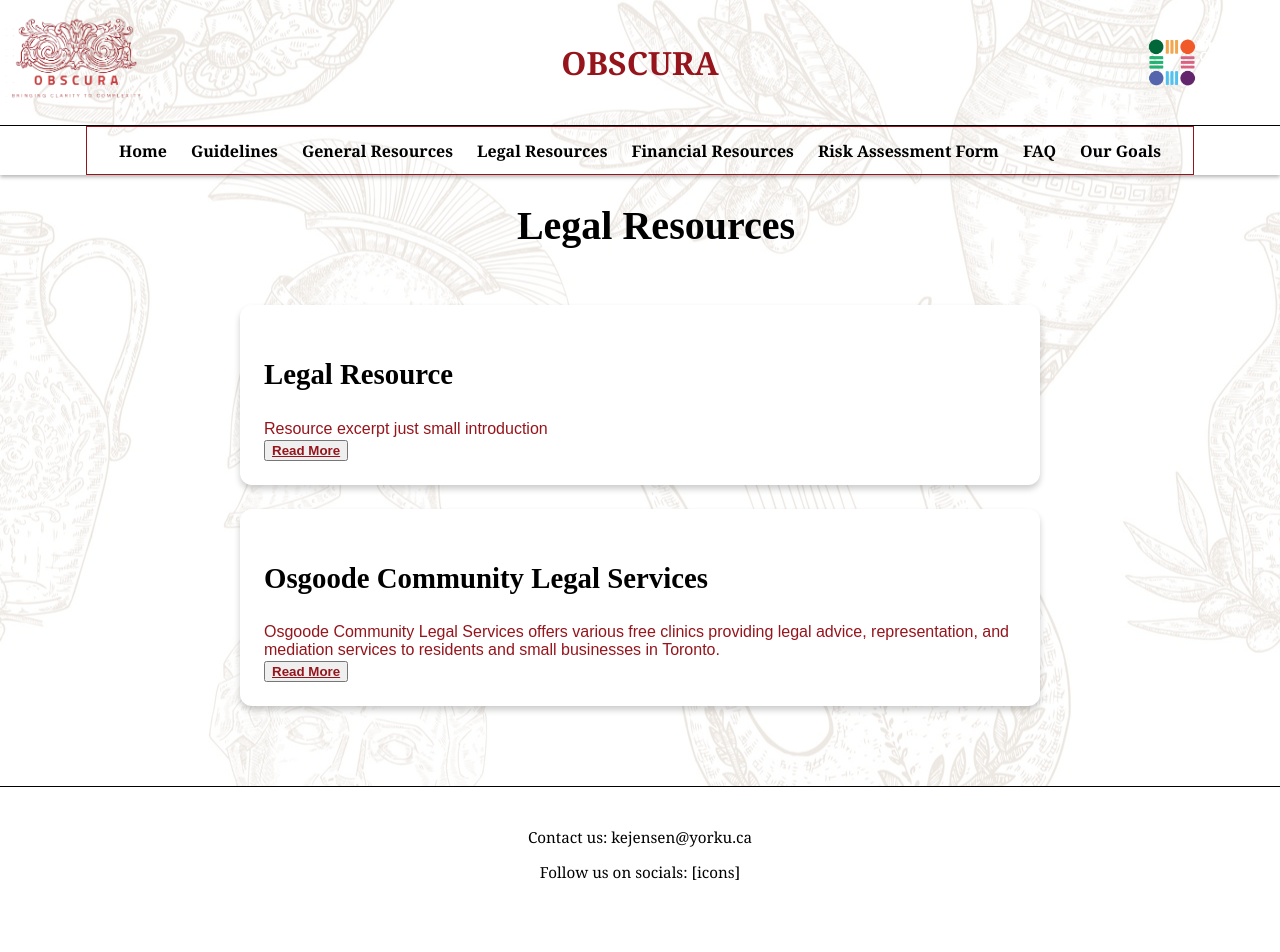
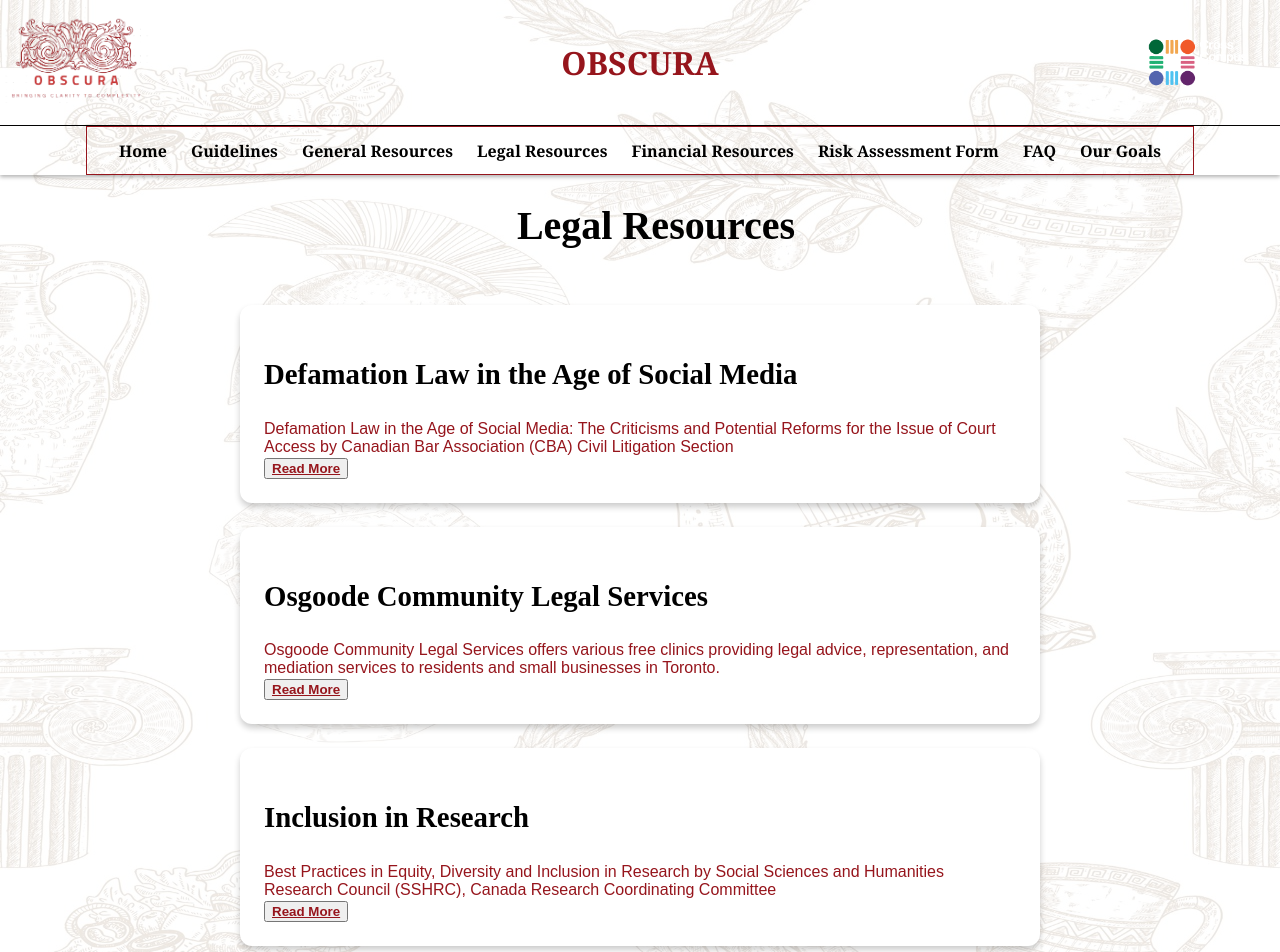
Before and after one commit to Harshil-K/KnowledgeMobilization, a React (Create React App) app: page /legalresources in a window 1280 px wide. Shown: the top 952 px of the page. Before the commit the page ends 921 px from the top, so only its background shows below. Built offline with nearby package versions, Linux system fonts and the light colour scheme.

Commit message:
Some resources added

```diff
--- a/src/pages/FinancialResources.jsx
+++ b/src/pages/FinancialResources.jsx
@@ -4,12 +4,43 @@ import Layout from '../components/Layout';
 
 const financialResources = [
     {
-        title: "Financial Aid Overview",
+        title: "Opportunities, and Threats of Crowdfunding",
+        url: "https://crowdfundinghealth.org/strengths-weaknesses-opportunities-and-threats-of-crowdfunding/",
+        excerpt: "Strengths, Weaknesses, Opportunities, and Threats of Crowdfunding by CrowdfundingHealth.org",
+        body: `
+            <p>This article conducts a SWOT analysis of crowdfunding for research funding, particularly in health sciences. Strengths include public engagement and rapid fundraising, while weaknesses involve time investment and scrutiny risks for controversial topics. Opportunities include diversified funding, and threats include platform fees. For HPSM researchers with limited institutional support, it suggests ethical crowdfunding to fund publication or legal costs, offering an accessible financial strategy to support knowledge mobilization and maintain stability.</p>
+        `,
+    },
+    {
+        title: "Racial Equity Special Research Grants",
         url: "https://example.com/financial-aid",
-        excerpt: "An introduction to financial aid options available for students, including scholarships, grants, and loans.",
+        excerpt: "Racial Equity Special Research Grants by The Spencer Foundation",
         body: `
-            <p>This resource provides a comprehensive overview of financial aid options for students. It covers scholarships, grants, and loans, including eligibility criteria and application processes.
-            Learn how to navigate financial aid applications and maximize your funding opportunities. For more details, contact your institution's financial aid office or visit the provided link.</p>
+            <p>This grant program funds education research addressing racial equity, offering up to $75,000 for projects by HPSM researchers or those studying racialized communities. It supports studies confronting structural racism, covering research, publication, and dissemination costs. Requiring a narrative, budget, and EDI statement, it eases financial burdens for HPSM researchers tackling controversial racial equity topics, providing a key resource for funding knowledge mobilization and legal consultations.</p>
+        `,
+    },
+    {
+        title: "Opportunities, and Threats of Crowdfunding",
+        url: "https://example.com/financial-aid",
+        excerpt: "Strengths, Weaknesses, Opportunities, and Threats of Crowdfunding by CrowdfundingHealth.org",
+        body: `
+            <p></p>
+        `,
+    },
+    {
+        title: "Opportunities, and Threats of Crowdfunding",
+        url: "https://example.com/financial-aid",
+        excerpt: "Strengths, Weaknesses, Opportunities, and Threats of Crowdfunding by CrowdfundingHealth.org",
+        body: `
+            <p></p>
+        `,
+    },
+    {
+        title: "Opportunities, and Threats of Crowdfunding",
+        url: "https://example.com/financial-aid",
+        excerpt: "Strengths, Weaknesses, Opportunities, and Threats of Crowdfunding by CrowdfundingHealth.org",
+        body: `
+            <p></p>
         `,
     },
 
--- a/src/pages/LegalResources.jsx
+++ b/src/pages/LegalResources.jsx
@@ -4,11 +4,11 @@ import Layout from '../components/Layout';
 
 const legalResources = [
     {
-        title: "Legal Resource ",
-        url: " Resource link when click on the title",
-        excerpt: " Resource excerpt just small introduction ",
+        title: "Defamation Law in the Age of Social Media",
+        url: "https://www.cba.org/sections/civil-litigation/resources/defamation-law-in-the-age-of-social-media-the-criticisms-and-potential-reforms-for-the-issue-of-cou/",
+        excerpt: "Defamation Law in the Age of Social Media: The Criticisms and Potential Reforms for the Issue of Court Access by Canadian Bar Association (CBA) Civil Litigation Section",
         body: `
-            <p>Resource body not too much in detail but more in detail if there is no link, fill it up to show we did something Check example below </p>
+            <p>This article critiques defamation law in Canada’s social media era, noting that platforms amplify defamatory statements, heightening risks for researchers sharing controversial work on platforms like X or Obscura. It highlights barriers to court access, such as high litigation costs, which disproportionately affect HPSM researchers. Proposed reforms include simplified court processes and alternative dispute resolution. It advises verifying facts and using cautious language (e.g., “in my view”) to avoid lawsuits, making it critical for mitigating defamation risks in knowledge mobilization and ensuring legal safety for sensitive topics.</p>
 
         `,
     },
@@ -21,6 +21,26 @@ const legalResources = [
 
         `,
     },
+    {
+        title: "Inclusion in Research",
+        url: "https://www.sshrc-crsh.gc.ca/funding-financement/nfrf-fnfr/edi-eng.aspx",
+        excerpt: "Best Practices in Equity, Diversity and Inclusion in Research by Social Sciences and Humanities Research Council (SSHRC), Canada Research Coordinating Committee",
+        body: `
+                <p>This guide supports New Frontiers in Research Fund (NFRF) applicants in integrating equity, diversity, and inclusion (EDI) into research practice (inclusive team composition) and design (diversity in methodology). It advises against disclosing team members’ identities to protect privacy under laws like PIPEDA and provides strategies to avoid harm, such as inclusive recruitment. For HPSM researchers, it ensures legal and ethical compliance, minimizing risks of privacy violations or harm when mobilizing controversial research, which is essential for safe and equitable knowledge sharing.</p>
+
+        `,
+    },
+    {
+        title: "Best Practices by First Nations Information Governance Centre",
+        url: "https://www.uottawa.ca/library/sites/g/files/bhrskd381/files/2022-12/bestpractices_fnigc_ocap_fact_sheet_en_final.pdf",
+        excerpt: "OCAP Fact Sheet: Best Practices by First Nations Information Governance Centre (FNIGC)",
+        body: `
+                <p>This fact sheet outlines the OCAP® principles (Ownership, Control, Access, Possession) for Indigenous data sovereignty, guiding researchers on ethical and legal research with First Nations communities. It emphasizes community-led data governance, advising consent and protocol adherence to prevent misuse, particularly for controversial Indigenous-related topics. For HPSM researchers, it protects against legal and cultural disputes, ensuring Indigenous research aligns with community standards, which is vital for ethical knowledge mobilization.</p>
+
+        `,
+    },
+
+
 ];
 
 const LegalResources = () => {
```
Also changed, not shown: 1 other file (tests, documents, lock files or other folders).
